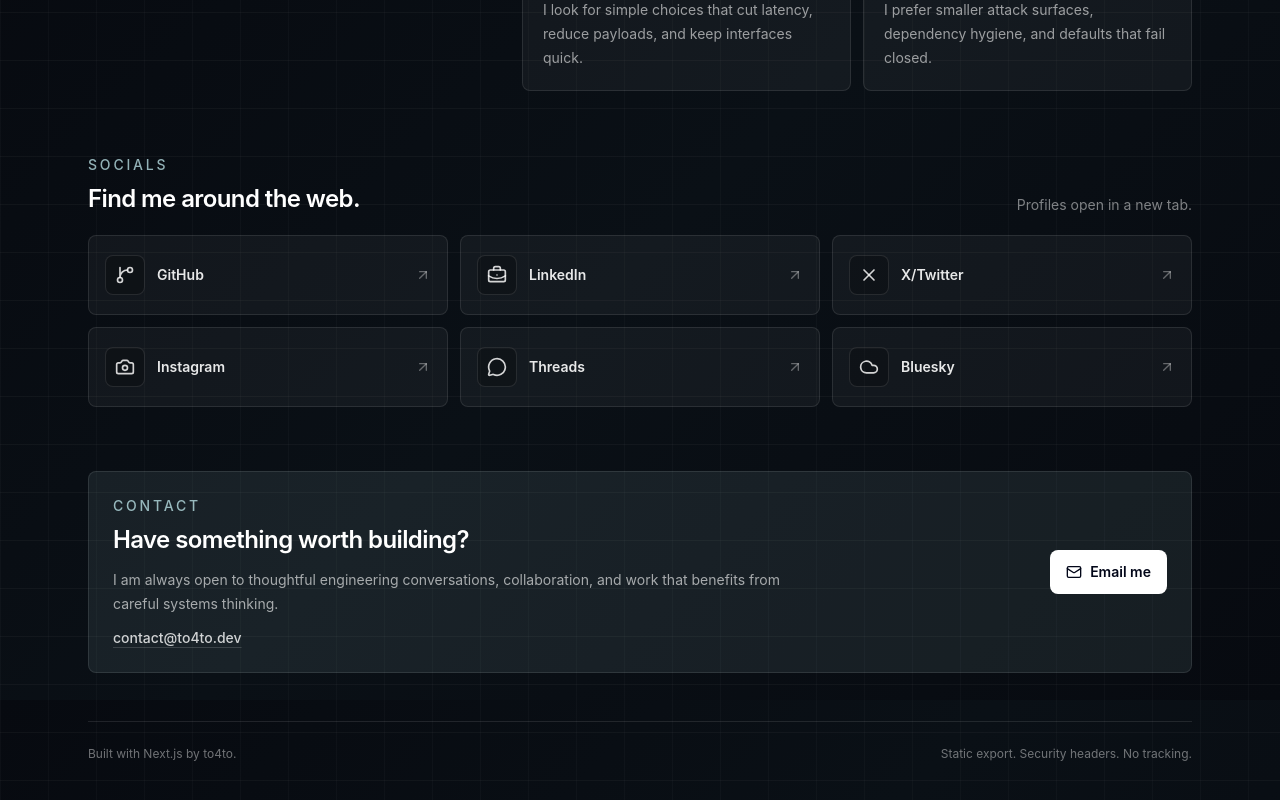
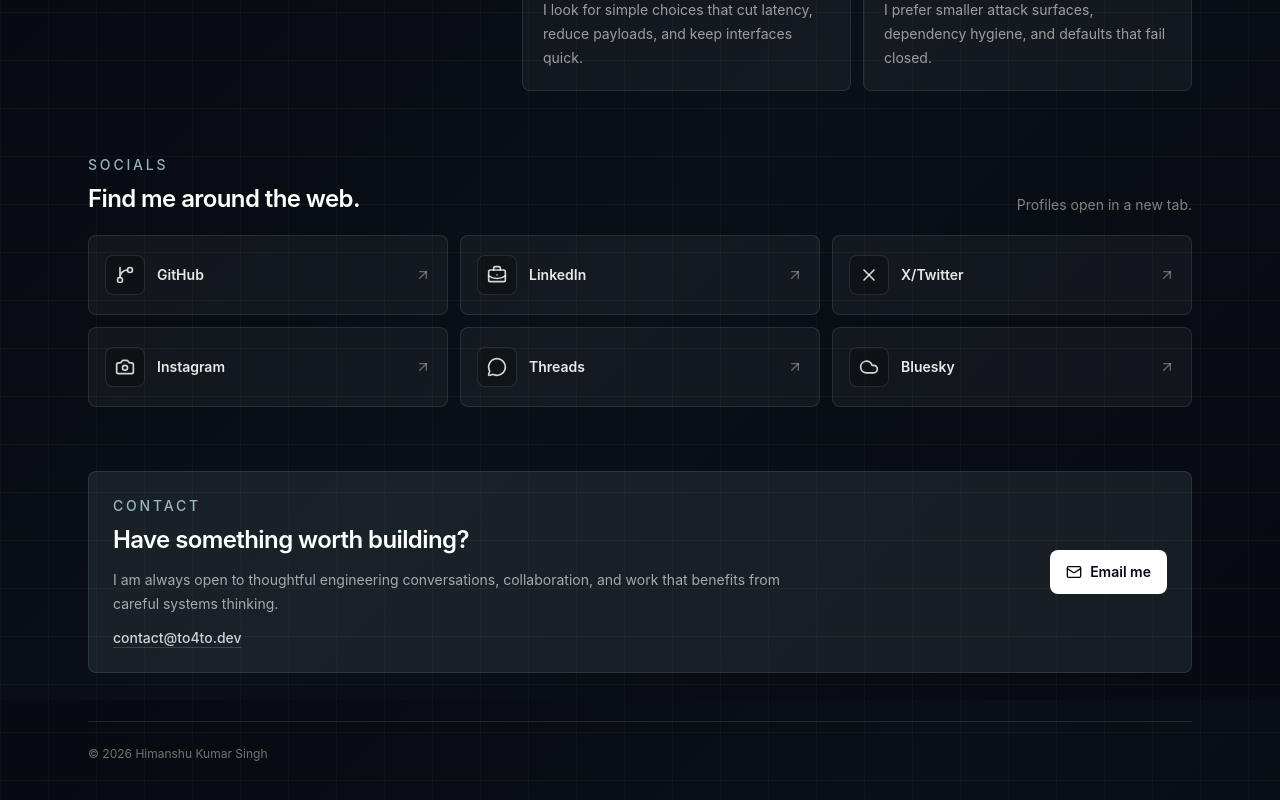
Before and after one commit to to4to/to4to.github.io, a Next.js app: page / in a window 1280 px wide. Shown: the part 900-1700 px from the top of the page. Built offline with nearby package versions, Linux system fonts and the light colour scheme.

Commit message:
Simplify footer

```diff
--- a/src/app/layout.tsx
+++ b/src/app/layout.tsx
@@ -84,6 +84,9 @@ export default function RootLayout({
   return (
     <html lang="en" className="h-full antialiased">
       <head>
+        {isDevelopment ? (
+          <style>{`button[aria-label="Open Next.js Dev Tools"]{display:none !important}`}</style>
+        ) : null}
         {isDevelopment ? null : (
           <meta httpEquiv="Content-Security-Policy" content={contentSecurityPolicy} />
         )}
--- a/src/components/Footer.tsx
+++ b/src/components/Footer.tsx
@@ -1,9 +1,12 @@
 const Footer = () => {
+    const year = new Date().getFullYear();
+
     return (
         <footer className="mt-12 border-t border-white/10 py-6">
             <div className="flex flex-col gap-2 text-xs text-white/42 sm:flex-row sm:items-center sm:justify-between">
-                <p>Built with Next.js by to4to.</p>
-                <p>Static export. Security headers. No tracking.</p>
+                <p>
+                    © {year} Himanshu Kumar Singh
+                </p>
             </div>
         </footer>
     );
```
